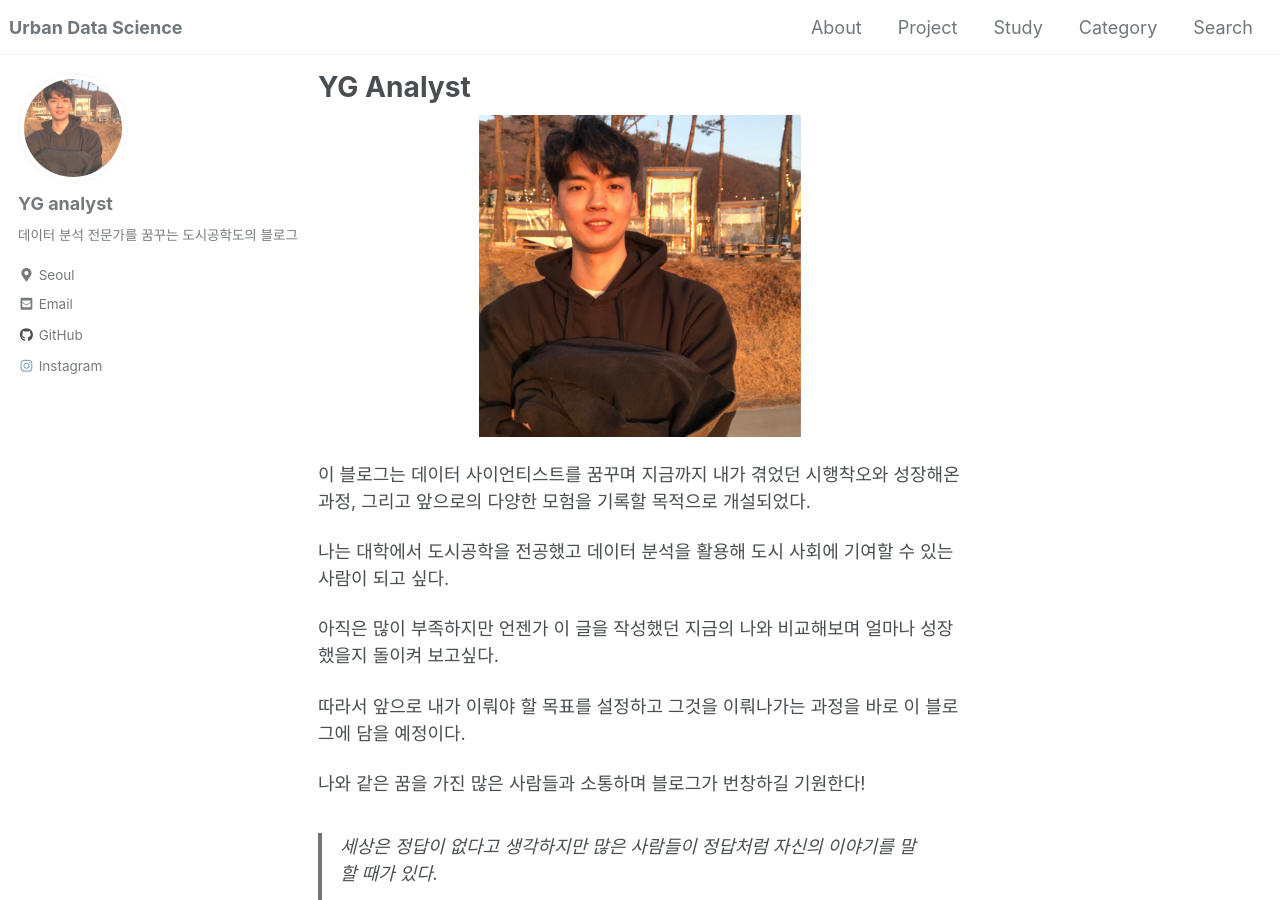
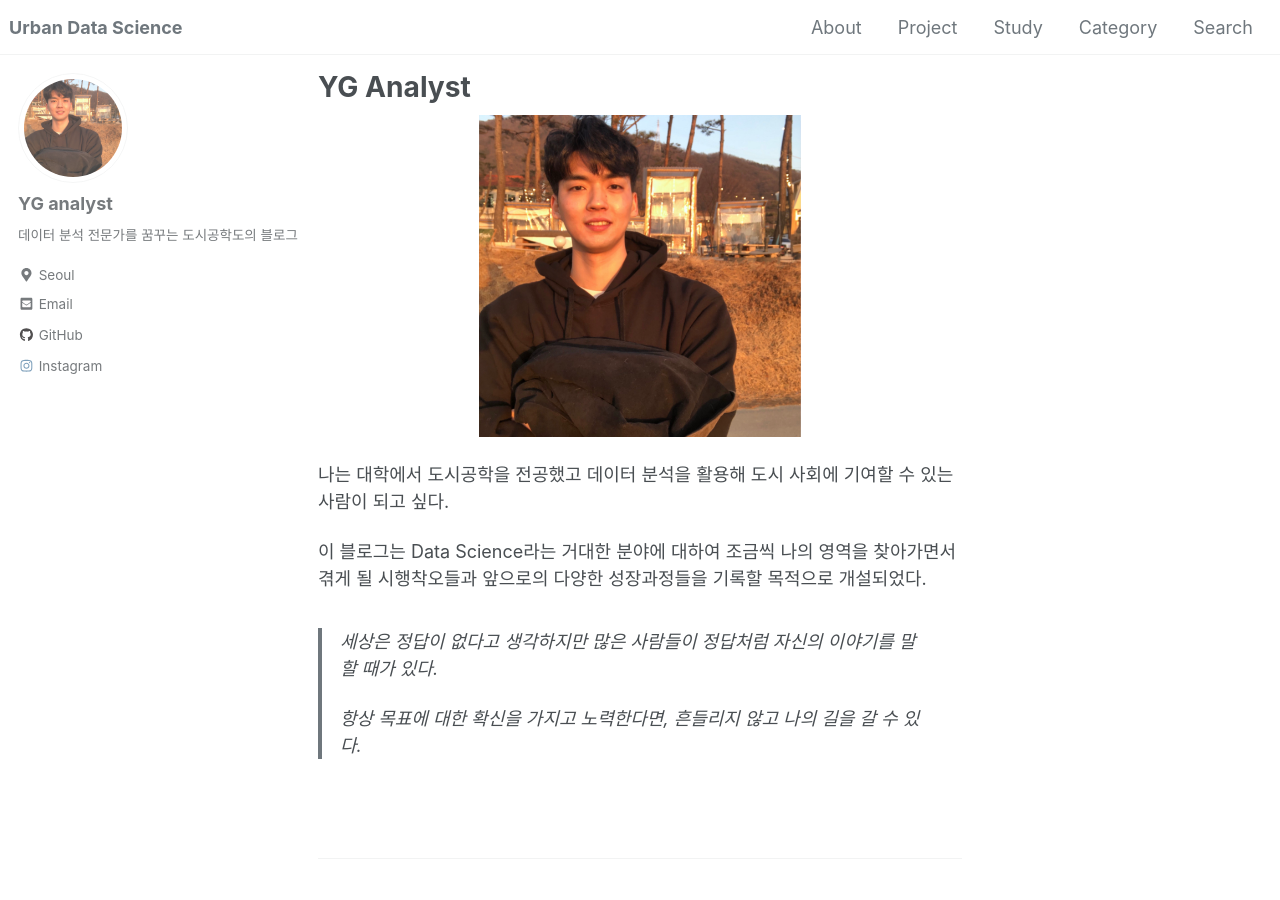
Before and after one commit to yganalyst/yganalyst.github.io, a Jekyll site: the page built from _pages/about.md, in a window 1280 px wide and 900 px high. Built offline with Jekyll 4.4.1, drawn with Linux system fonts in a browser that asks for light colours; cached includes are drawn as plain includes; nearby versions of some CDN libraries.

Commit message:
fixed page of About

```diff
--- a/_pages/about.md
+++ b/_pages/about.md
@@ -8,19 +8,11 @@ layout: single
 
 
 
-이 블로그는 데이터 사이언티스트를 꿈꾸며 지금까지 내가 겪었던 시행착오와 성장해온 과정, 그리고 앞으로의 다양한 모험을 기록할 목적으로 개설되었다.
+나는 대학에서 도시공학을 전공했고 데이터 분석을 활용해 도시 사회에 기여할 수 있는 사람이 되고 싶다.
+
+이 블로그는 Data Science라는 거대한 분야에 대하여 조금씩 나의 영역을 찾아가면서 겪게 될 시행착오들과 앞으로의 다양한 성장과정들을 기록할 목적으로 개설되었다.
 
 
-나는 대학에서 도시공학을 전공했고 데이터 분석을 활용해 도시 사회에 기여할 수 있는 사람이 되고 싶다.
-
-
-아직은 많이 부족하지만 언젠가 이 글을 작성했던 지금의 나와 비교해보며 얼마나 성장했을지 돌이켜 보고싶다.
-
-
-따라서 앞으로 내가 이뤄야 할 목표를 설정하고 그것을 이뤄나가는 과정을 바로 이 블로그에 담을 예정이다.
-
-
-나와 같은 꿈을 가진 많은 사람들과 소통하며 블로그가 번창하길 기원한다!
 
 
 
```
